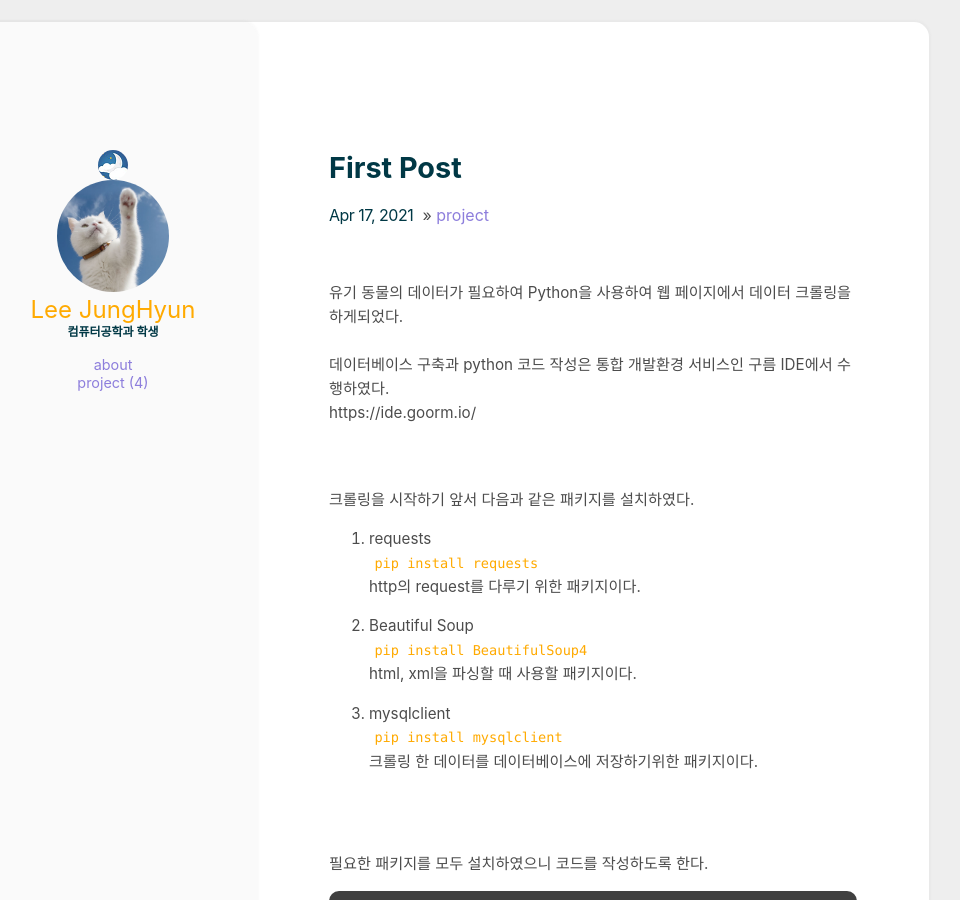
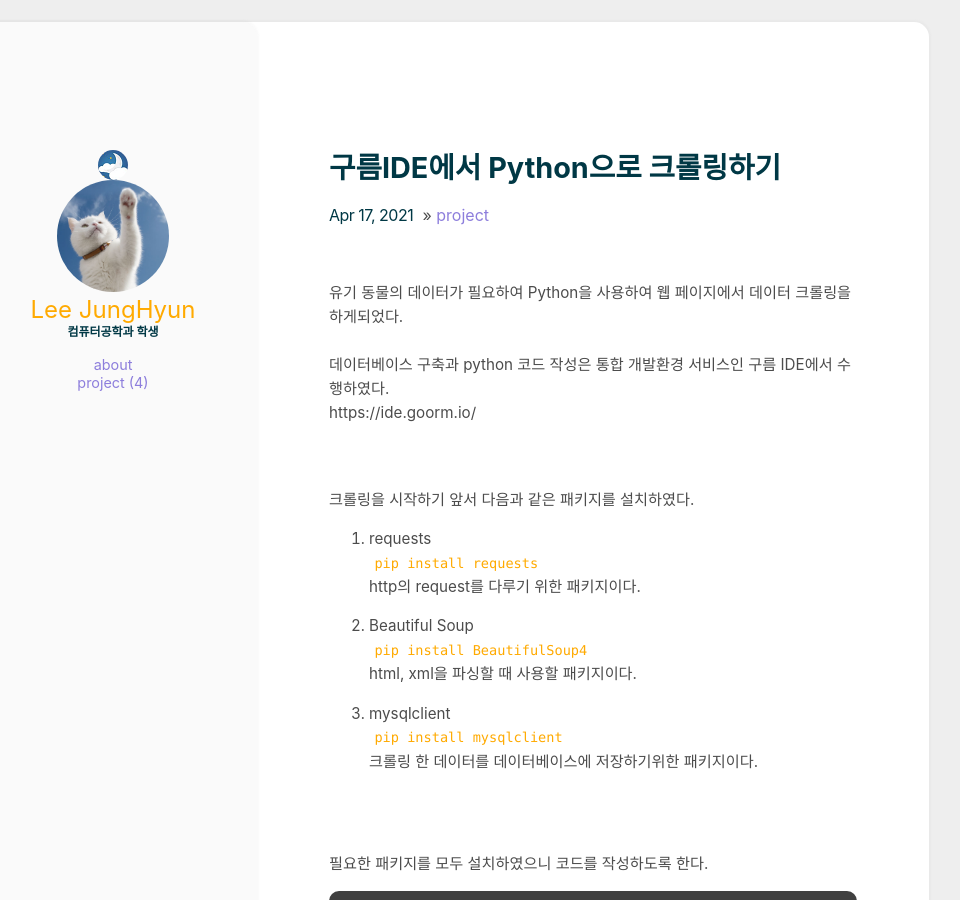
Before and after one commit to moomyung1013/moomyung1013.github.io, a Jekyll site: the page built from _posts/2021-04-17-crawl.md, in a window 1280 px wide and 900 px high. Shown: the whole window, without its empty margins (191-1151 px from the left). Built offline with Jekyll 4.4.1, drawn with Linux system fonts in a browser that asks for light colours.

Commit message:
크롤링 포스팅 수정

```diff
--- a/_posts/2021-04-17-crawl.md
+++ b/_posts/2021-04-17-crawl.md
@@ -1,5 +1,5 @@
 ---
-title: First Post
+title: 구름IDE에서 Python으로 크롤링하기
 categories: [project]
 comments: true
 ---
```
